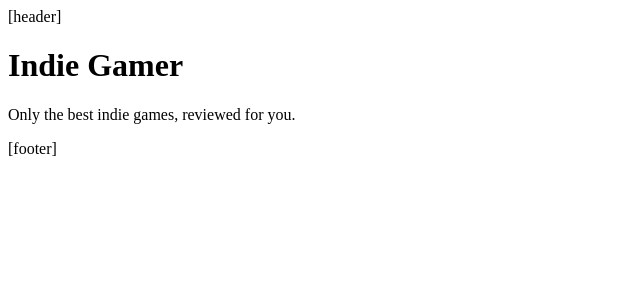
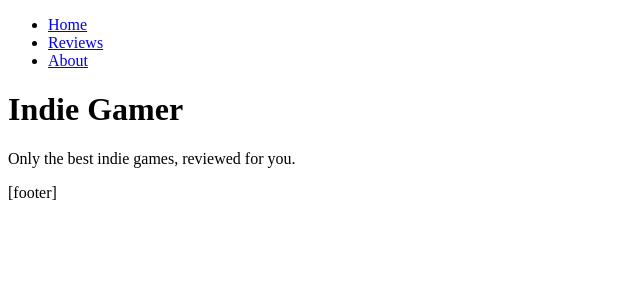
Before and after one commit to thenameisajay/Indie-Game-Review, a Next.js app: page / in a window 1280 px wide. Shown: the top 300 px of the page, without its empty margins (0-640 px from the left). Built offline with nearby package versions, Linux system fonts and the light colour scheme.

Commit message:
added link component (client-side-navigation)

```diff
--- a/app/layout.jsx
+++ b/app/layout.jsx
@@ -1,18 +1,25 @@
-export default function RootLayout({children}) {
+export default function RootLayout({ children }) {
   return (
-  <html lang = "en">
-
-    <body>
-    <header>
-      [header]
-    </header>
-    <main>
-    {children}
-    </main>
-<footer>
-  [footer]
-</footer>
-    </body>
-  </html>
+    <html lang="en">
+      <body>
+        <header>
+          <nav>
+            <ul>
+              <li>
+                <a href="/">Home</a>{" "}
+              </li>
+              <li>
+                <a href="/reviews">Reviews</a>
+              </li>
+              <li>
+                <a href="/about">About</a>
+              </li>
+            </ul>
+          </nav>
+        </header>
+        <main>{children}</main>
+        <footer>[footer]</footer>
+      </body>
+    </html>
   );
 }
```
